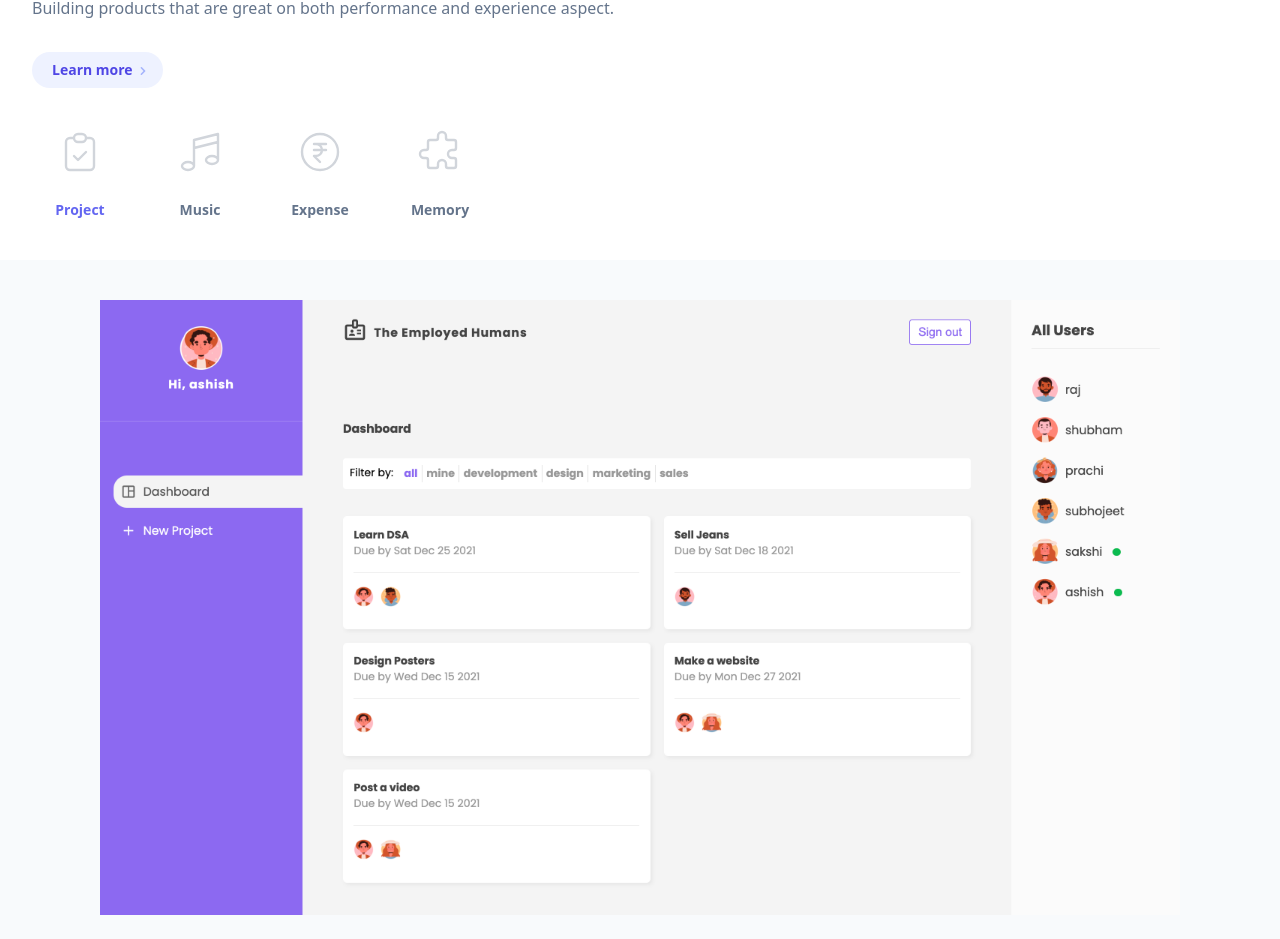
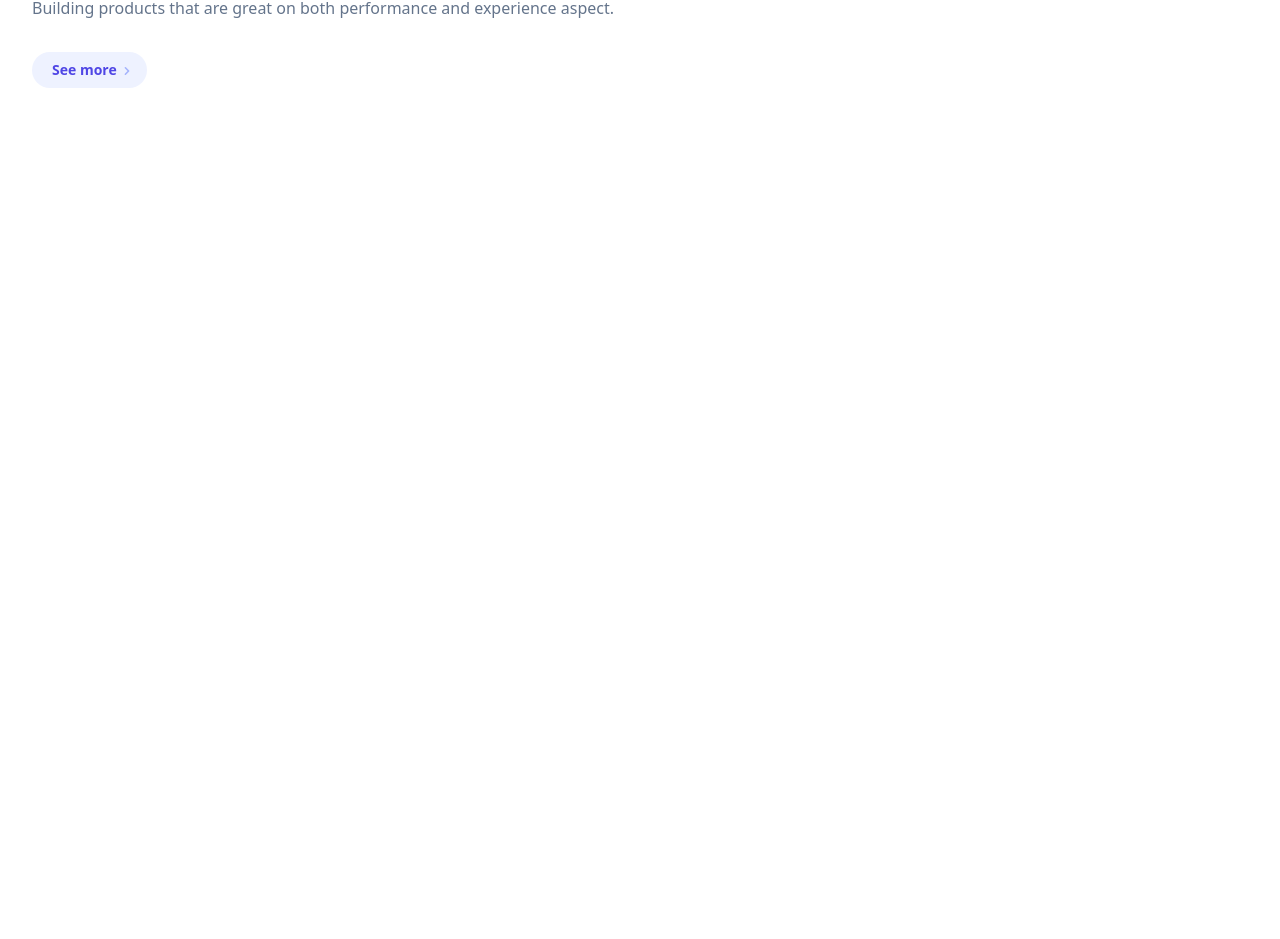
Before and after one commit to itsAshish01/atomic-programmers, a Next.js app: page / in a window 1280 px wide. Shown: the part 1858-2797 px from the top of the page. After the commit the page ends 1946 px from the top, so only its background shows below. Built offline with nearby package versions, Linux system fonts and the light colour scheme.

Commit message:
Build sectionHeader to be a reusable component.

```diff
--- a/components/SectionHeader.js
+++ b/components/SectionHeader.js
@@ -2,29 +2,31 @@ import Image from 'next/image';
 import Link from 'next/link';
 
 // Icons
-import ProjectsIcons from '../assets/sections-icon/projects-icon.png';
 import { ChevronRightIcon } from '@heroicons/react/solid';
 
-const SectionHeader = () => {
+const SectionHeader = ({ section, colors }) => {
   return (
     <div className='max-w-7xl mx-auto px-4 md:px-8'>
       <div className='w-16 h-16 rounded-full ring-1 ring-gray-900/10 shadow overflow-hidden'>
-        <Image src={ProjectsIcons} width={64} height={64} alt='Projects' />
+        <Image src={section.icon} width={64} height={64} alt='Projects' />
       </div>
-      <h2 className={`mt-8 font-semibold text-indigo-500`}>Projects</h2>
+      <h2 className={`mt-8 font-semibold ${colors.primary}`}>
+        {section.title}
+      </h2>
       <p className='mt-4 text-3xl md:text-4xl text-slate-900 font-extrabold tracking-tight'>
-        Some of the projects we built.
+        {section.subTitle}
       </p>
       <p className='mt-4 max-w-3xl space-y-6 font-light lg:font-normal'>
-        We love to design and develop good products. Taking inspiration from
-        different great products out there, Eventually, We decided that it would
-        be a fun challenge to try designing and building our own. Building
-        products that are great on both performance and experience aspect.
+        {section.description}
       </p>
-      <Link href='/projects'>
-        <a className='group inline-flex items-center h-9 rounded-full text-sm font-semibold whitespace-nowrap pr-2 pl-3 md:pr-3 md:pl-5 bg-indigo-50 text-indigo-600 hover:bg-indigo-200 hover:text-indigo-700 mt-8'>
-          Learn more{' '}
-          <ChevronRightIcon className='overflow-visible ml-0.5 mt-px text-indigo-300 group-hover:text-indigo-400 h-4 w-4' />
+      <Link href={section.to}>
+        <a
+          className={`group inline-flex items-center h-9 rounded-full text-sm font-semibold whitespace-nowrap pr-2 pl-3 md:pr-3 md:pl-5 ${colors.linkBg} ${colors.linkText} hover:${colors.linkHoverBg} hover:${colors.linkHoverText} mt-8`}
+        >
+          {section.linkText}{' '}
+          <ChevronRightIcon
+            className={`overflow-visible ml-0.5 mt-px ${colors.chevron} group-hover:${colors.chevronHover} h-4 w-4`}
+          />
         </a>
       </Link>
     </div>
--- a/components/SectionTabs.js
+++ b/components/SectionTabs.js
@@ -1,45 +1,6 @@
-// Icons
-import { ClipboardCheckIcon } from '@heroicons/react/outline';
-import { MusicNoteIcon } from '@heroicons/react/outline';
-import { CurrencyRupeeIcon } from '@heroicons/react/outline';
-import { PuzzleIcon } from '@heroicons/react/outline';
-
-// Images
-import ProjectManagement from '../assets/projects/project-management.png';
-import MusicPlayer from '../assets/projects/music-player.png';
-import ExpenseTracker from '../assets/projects/expense-tracker.png';
-import MemoryGame from '../assets/projects/memory-game.png';
-
 // headless ui
 import { Tab } from '@headlessui/react';
 import Image from 'next/image';
-
-const projects = [
-  {
-    name: 'Project',
-    icon: <ClipboardCheckIcon />,
-    to: 'https://theemployedhumans.web.app/',
-    img: ProjectManagement,
-  },
-  {
-    name: 'Music',
-    icon: <MusicNoteIcon />,
-    to: 'https://wavesmusic-atomicprogrammers.netlify.app/',
-    img: MusicPlayer,
-  },
-  {
-    name: 'Expense',
-    icon: <CurrencyRupeeIcon />,
-    to: 'https://mymoney-byap.web.app/',
-    img: ExpenseTracker,
-  },
-  {
-    name: 'Memory',
-    icon: <PuzzleIcon />,
-    to: 'https://memorygamebyap.netlify.app/',
-    img: MemoryGame,
-  },
-];
 
 function classNames(...classes) {
   return classes.filter(Boolean).join(' ');
@@ -64,9 +25,7 @@ const SectionTabs = () => {
                   )
                 }
               >
-                <div className='h-12 w-12 heroicon-sw-1 text-gray-300 group-hover:text-gray-400'>
-                  {project.icon}
-                </div>
+                <div className='h-12 w-12 heroicon-sw-1'>{project.icon}</div>
                 {project.name}
               </Tab>
             ))}
@@ -93,3 +52,5 @@ const SectionTabs = () => {
 };
 
 export default SectionTabs;
+
+// TODO: className=' text-gray-300 group-hover:text-gray-400'> */
--- a/sections/SectionProjects.js
+++ b/sections/SectionProjects.js
@@ -1,15 +1,73 @@
+// components
 import SectionHeader from '../components/SectionHeader';
+import SectionTabs from '../components/SectionTabs';
 
-// temp
-import SectionTabs from '../components/SectionTabs';
+// Icons
+import ProjectsIcons from '../assets/sections-icon/projects-icon.png';
+import { ClipboardCheckIcon } from '@heroicons/react/outline';
+import { MusicNoteIcon } from '@heroicons/react/outline';
+import { CurrencyRupeeIcon } from '@heroicons/react/outline';
+import { PuzzleIcon } from '@heroicons/react/outline';
+
+// Images
+import ProjectManagement from '../assets/projects/project-management.png';
+import MusicPlayer from '../assets/projects/music-player.png';
+import ExpenseTracker from '../assets/projects/expense-tracker.png';
+import MemoryGame from '../assets/projects/memory-game.png';
+
+const details = {
+  icon: ProjectsIcons,
+  title: 'Projects',
+  subTitle: 'Some of the projects we built.',
+  description:
+    ' We love to design and develop good products. Taking inspiration from different great products out there, Eventually, We decided that it would be a fun challenge to try designing and building our own. Building products that are great on both performance and experience aspect.',
+  linkText: 'See more',
+  to: '/projects',
+};
+
+const colors = {
+  primary: 'text-indigo-500',
+  linkBg: 'bg-indigo-50',
+  linkText: 'text-indigo-600',
+  linkHoverBg: 'bg-indigo-200',
+  linkHoverText: 'text-indigo-700',
+  chevron: 'text-indigo-300',
+  chevronHover: 'text-indigo-400',
+};
+
+const projects = [
+  {
+    name: 'Project',
+    icon: <ClipboardCheckIcon />,
+    to: 'https://theemployedhumans.web.app/',
+    img: ProjectManagement,
+  },
+  {
+    name: 'Music',
+    icon: <MusicNoteIcon />,
+    to: 'https://wavesmusic-atomicprogrammers.netlify.app/',
+    img: MusicPlayer,
+  },
+  {
+    name: 'Expense',
+    icon: <CurrencyRupeeIcon />,
+    to: 'https://mymoney-byap.web.app/',
+    img: ExpenseTracker,
+  },
+  {
+    name: 'Memory',
+    icon: <PuzzleIcon />,
+    to: 'https://memorygamebyap.netlify.app/',
+    img: MemoryGame,
+  },
+];
 
 const SectionProjects = () => {
   return (
     <section className='pt-20 md:pt-40'>
       <div className='container mx-auto'>
-        <SectionHeader />
+        <SectionHeader section={details} colors={colors} />
       </div>
-      <SectionTabs />
     </section>
   );
 };
```
